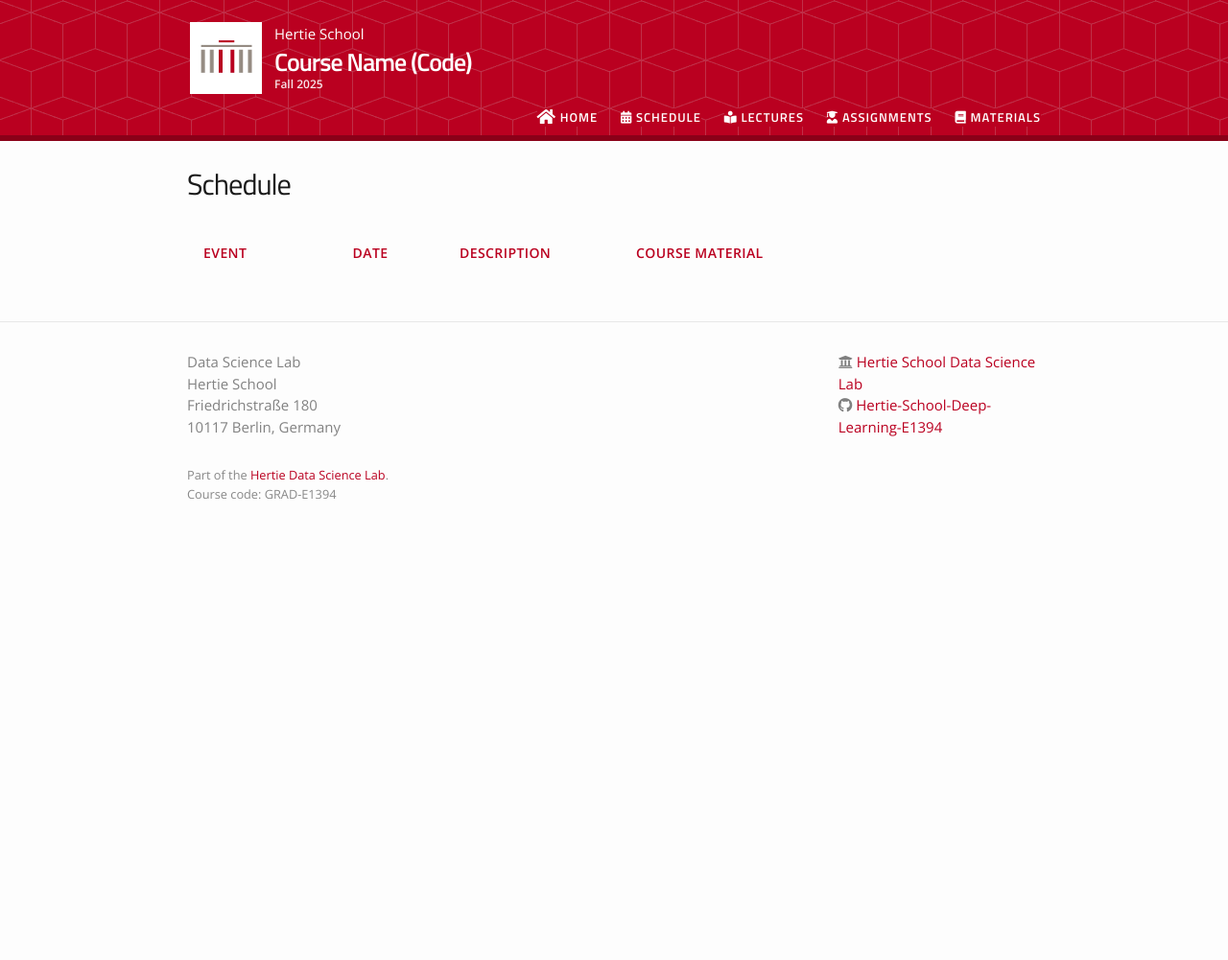
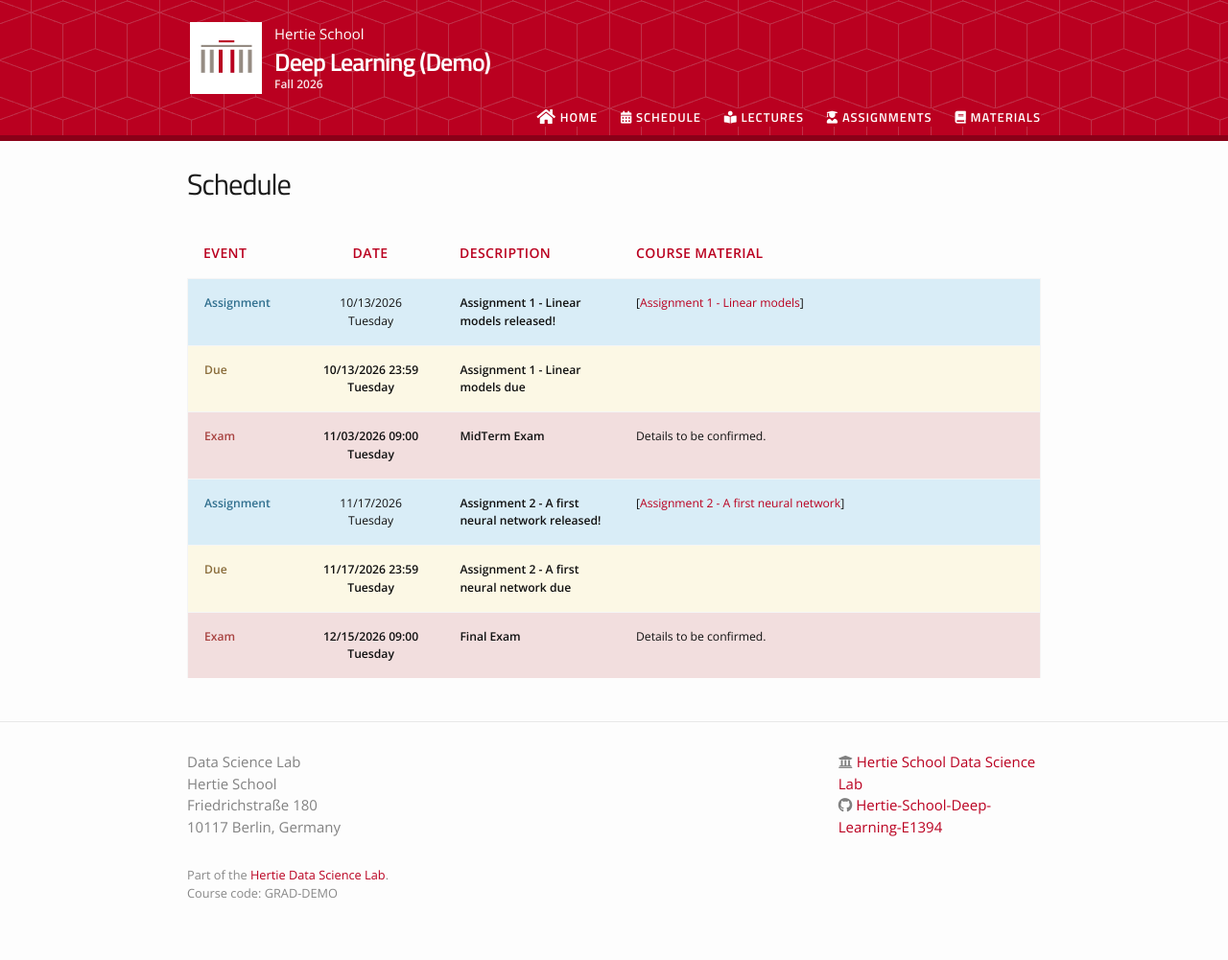
Before and after one commit to DSL-Demo-f2026/dsl-demo-f2026.github.io, a Jekyll site: the page built from schedule.md, in a window 1280 px wide. Shown: the whole page at 96% size. Built offline with Jekyll 4.4.1, drawn with Linux system fonts in a browser that asks for light colours; nearby versions of some CDN libraries; before the commit the page ends 900 px from its top, so only the background shows below that.

Commit message:
site: sync from org structure

```diff
--- /dev/null
+++ b/_assignments/01-assignment-1-f2026.md
@@ -0,0 +1,22 @@
+---
+type: assignment
+date: 2026-10-13T23:59:00
+title: "Assignment 1 - Linear models"
+due_event:
+    type: due
+    date: 2026-10-13T23:59:00
+    description: "Assignment 1 - Linear models due"
+---
+Implement and evaluate a linear regression model on the provided dataset.
+
+## Tasks
+1. Complete `solution()` in `starter.py`.
+2. Report train/test error in a short markdown cell.
+
+## Submission
+Push your work to `main` in your private `assignment-1-<your-handle>` repo. That's it -
+no CLI, no "accept" step. The autograder (when enabled) runs on push.
+
+_This README is the assignment brief shown on the cohort website._
+
+_Your private `assignment-1-<your-handle>` repo appears in `Hertie-DSL-Demo`'s cohort org once the teaching team provisions it._
--- /dev/null
+++ b/_assignments/02-assignment-2-f2026.md
@@ -0,0 +1,21 @@
+---
+type: assignment
+date: 2026-11-17T23:59:00
+title: "Assignment 2 - A first neural network"
+due_event:
+    type: due
+    date: 2026-11-17T23:59:00
+    description: "Assignment 2 - A first neural network due"
+---
+Train a small neural network in PyTorch and beat the Assignment 1 baseline.
+
+## Tasks
+1. Implement the training loop in `starter.py`.
+2. Plot the loss curve and report final test accuracy.
+
+## Submission
+Push to `main` in your private `assignment-2-<your-handle>` repo.
+
+_This README is the assignment brief shown on the cohort website._
+
+_Your private `assignment-2-<your-handle>` repo appears in `Hertie-DSL-Demo`'s cohort org once the teaching team provisions it._
--- a/_config.yml
+++ b/_config.yml
@@ -5,10 +5,10 @@
 # Do NOT change anything below the "Do not change" line.
 
 # --- Course identity ---
-course_name: "Course Name (Code)"           # e.g. "Deep Learning (GRAD-E1394)"
+course_name: "Deep Learning (Demo)"
 course_description: "One paragraph description of the course."
-course_semester: "Fall 2025"                # e.g. "Fall 2025" or "Spring 2026"
-course_code: "GRAD-E1394"                   # Hertie course code
+course_semester: "Fall 2026"
+course_code: "GRAD-DEMO"
 github_org: "Hertie-School-Deep-Learning-E1394"  # GitHub org for this course
 
 # --- Instructor / institution ---
```
Also changed, not shown: _data/people.yml (+11 -14 lines), _events/01-midterm-exam.md (added, +6 -0 lines), _events/02-final-exam.md (added, +6 -0 lines), 1 other file.
